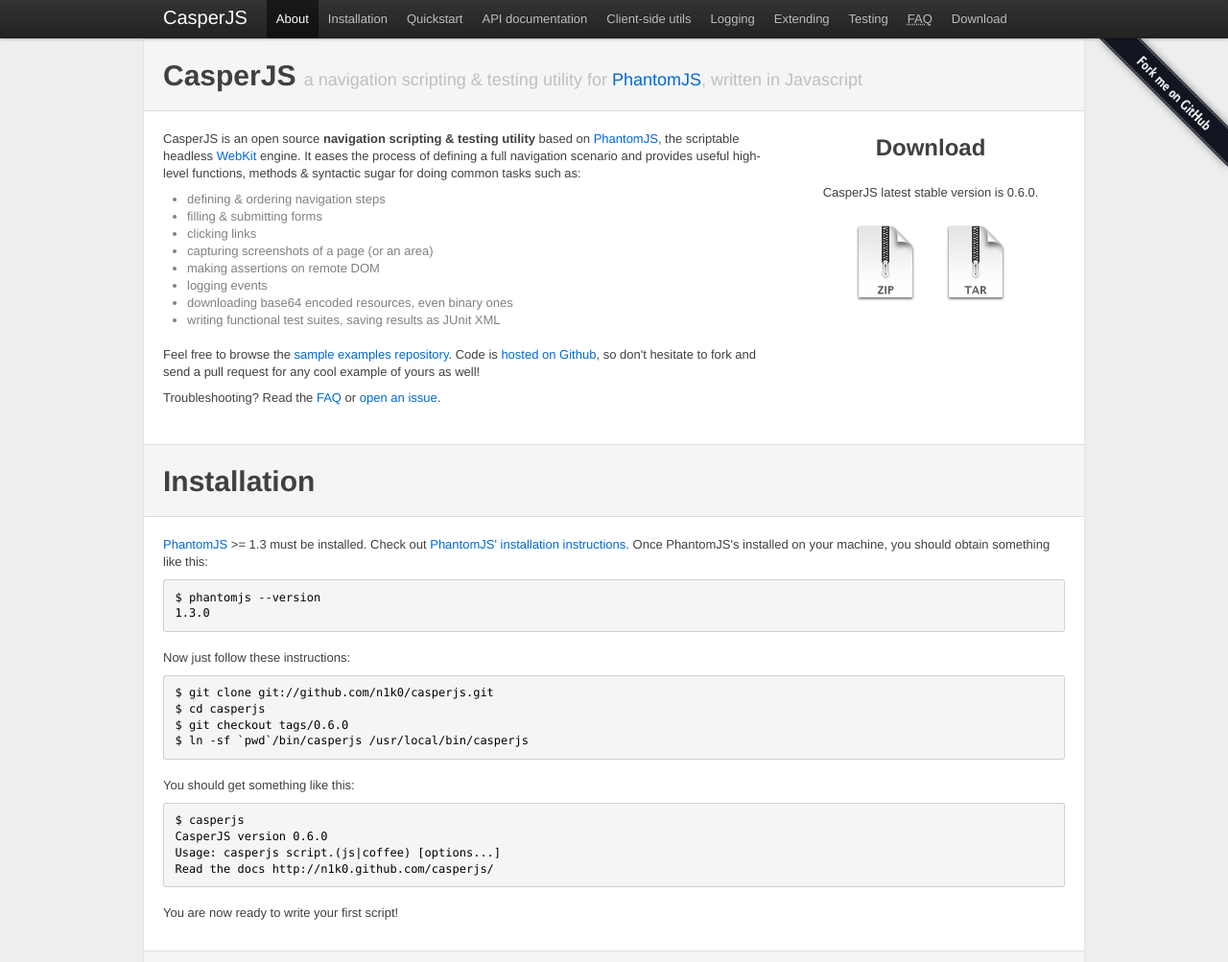
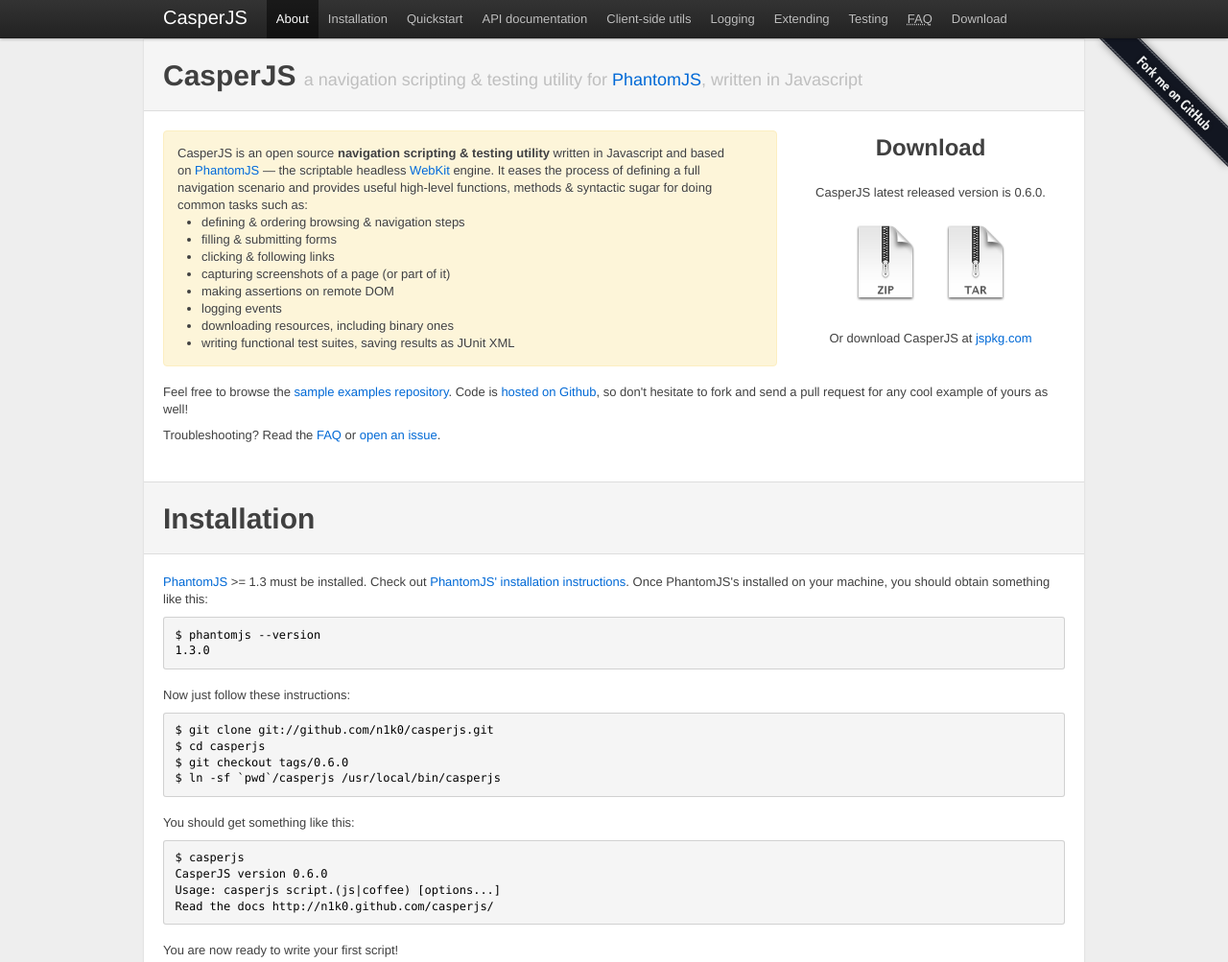
Before and after one commit to casperjs/casperjs, a plain HTML site: page index.html in a window 1280 px wide. Shown: the top 1003 px of the page at 96% size. Drawn offline with Linux system fonts and the light colour scheme; a script that the page names is missing.

Commit message:
improved 0.6.0 docs

```diff
--- a/index.html
+++ b/index.html
@@ -45,22 +45,42 @@
           </div>
           <div class="row">
             <div class="span11">
-              <p> CasperJS is an open source <strong>navigation scripting &amp;
-                  testing utility</strong> based on <a href="http://www.phantomjs.org/">PhantomJS</a>,
-                the scriptable headless <a href="http://www.webkit.org/">WebKit</a>
+              <div class="alert-message block-message">
+                <p>
+                  CasperJS is an open source <strong>navigation scripting &amp;
+                  testing utility</strong> written in Javascript and based on
+                  <a href="http://www.phantomjs.org/">PhantomJS</a> — the scriptable
+                  headless <a href="http://www.webkit.org/">WebKit</a>
                   engine. It eases the process of defining a full navigation
                   scenario and provides useful high-level functions, methods &amp;
-                syntactic sugar for doing common tasks such as: </p>
+                  syntactic sugar for doing common tasks such as:
+                </p>
                 <ul>
-                <li>defining &amp; ordering navigation steps</li>
+                  <li>defining &amp; ordering browsing &amp; navigation steps</li>
                   <li>filling &amp; submitting forms</li>
-                <li>clicking links</li>
-                <li>capturing screenshots of a page (or an area)</li>
+                  <li>clicking &amp; following links</li>
+                  <li>capturing screenshots of a page (or part of it)</li>
                   <li>making assertions on remote DOM</li>
                   <li>logging events</li>
-                <li>downloading base64 encoded resources, even binary ones</li>
+                  <li>downloading resources, including binary ones</li>
                   <li>writing functional test suites, saving results as JUnit XML</li>
                 </ul>
+              </div>
+            </div>
+            <div class="span5 download">
+              <h2>Download</h2>
+              <p>CasperJS latest released version is 0.6.0.</p>
+              <div class="dl-links">
+                <a href="https://github.com/n1k0/casperjs/zipball/0.6.0">
+                  <img src="images/zip.png" border="0" width="90"></a>
+                <a href="https://github.com/n1k0/casperjs/tarball/0.6.0">
+                  <img src="images/tar.png" border="0" width="90"></a>
+              </div>
+              <p>
+                Or download CasperJS at <a href="http://jspkg.com/packages/casperjs">jspkg.com</a>
+              </p>
+            </div>
+            <div class="span16">
               <p> Feel free to browse the <a href="https://github.com/n1k0/casperjs/tree/master/samples">sample
                   examples repository</a>. Code is <a href="https://github.com/n1k0/casperjs">hosted
                   on Github</a>, so don't hesitate to fork and send a pull
@@ -68,13 +88,6 @@
               <p>Troubleshooting? Read the <a href="#faq">FAQ</a> or
               <a href="https://github.com/n1k0/casperjs/issues">open an issue</a>.</p>
             </div>
-            <div class="span5 download">
-              <h2>Download</h2>
-              <p>CasperJS latest stable version is 0.6.0.</p>
-              <div class="dl-links"> <a href="https://github.com/n1k0/casperjs/zipball/0.6.0">
-                  <img src="images/zip.png" border="0" width="90"></a> <a href="https://github.com/n1k0/casperjs/tarball/0.6.0">
-                  <img src="images/tar.png" border="0" width="90"></a> </div>
-            </div>
           </div>
         </section>
         <section id="installation">
@@ -92,7 +105,7 @@
           <pre class="prettyprint"><code class="void">$ git clone git://github.com/n1k0/casperjs.git
 $ cd casperjs
 $ git checkout tags/0.6.0
-$ ln -sf `pwd`/bin/casperjs /usr/local/bin/casperjs
+$ ln -sf `pwd`/casperjs /usr/local/bin/casperjs
 </code></pre>
           <p>You should get something like this:</p>
           <pre class="prettyprint"><code class="void">$ casperjs
@@ -207,7 +220,7 @@
           </div>
           <div class="row">
             <div class="span12">
-              <h2>phantom.Casper</h2>
+              <h2>Casper</h2>
               <p> Casper source code is quite heavily documented using <code>jsdoc</code>,
                 but below you'll find the whole API documentation with sample code. </p>
               <h3 id="phantom_Casper_options"><code>Casper([Object options])</code></h3>
@@ -1045,7 +1058,7 @@
             </div>
             <div class="span4 apitoc">
               <h3>Quick reference</h3>
-              <h4><code>phantom.Casper</code></h4>
+              <h4>The <code>Casper</code> class</h4>
               <ul>
                 <li><a href="#phantom_Casper_options"><code>Casper.options</code></a></li>
                 <li><a href="#phantom_Casper_back"><code>Casper.back()</code></a></li>
@@ -1100,7 +1113,7 @@
               <p> Casper ships with a few client-side utilitites which are
                 injected in the remote DOM environment, and accessible from
                 there through the <code>__utils__</code> object instance of the
-                <code>phantom.Casper.ClientUtils</code> class. </p>
+                <code>ClientUtils</code> class of the <code>clientutils</code> module. </p>
               <p> <span class="label notice">Note</span> These tools are
                 provided to avoid coupling CasperJS to any third-party library
                 like jQuery, Mootools or something; but you can always include
@@ -1215,7 +1228,7 @@
             </div>
             <div class="span4 apitoc">
               <h3>Quick reference</h3>
-              <h4><code>phantom.Casper.ClientUtils</code></h4>
+              <h4>The <code>ClientUtils</code> class</h4>
               <ul>
                 <li><a href="#phantom_Casper_ClientUtils_encode"><code>ClientUtils.encode()</code></a></li>
                 <li><a href="#phantom_Casper_ClientUtils_exists"><code>ClientUtils.exists()</code></a></li>
@@ -1407,7 +1420,7 @@
 </code></pre> </div>
             <div class="span4 apitoc">
               <h3>Quick reference</h3>
-              <h4><code>phantom.Casper.Tester</code></h4>
+              <h4>The <code>Tester</code> class</h4>
               <ul>
                 <li><a href="#phantom_Casper_Tester_assert"><code>Tester.assert()</code></a></li>
                 <li><a href="#phantom_Casper_Tester_assertEval"><code>Tester.assertEval()</code></a></li>
@@ -1496,7 +1509,7 @@
 </code></pre> </div>
             <div class="span4 apitoc">
               <h3>Quick reference</h3>
-              <h4><code>phantom.Casper.Colorizer</code></h4>
+              <h4>The <code>Colorizer</code> class</h4>
               <ul>
                 <li><a href="#phantom_Casper_Colorizer_colorize"><code>Colorizer.colorize()</code></a></li>
                 <li><a href="#phantom_Casper_Colorizer_format"><code>Colorizer.format()</code></a></li>
@@ -1708,7 +1721,7 @@
             <div class="span9">
               <h4 id="faq-self">What the hell is that <code>self</code> thingy everywhere in your examples?</h4>
               <p>
-                It's basically a convention for callbacks in CasperJS: every callback will
+                Basically it's a convention for callbacks in CasperJS: every callback will
                 have the current casper instance passed as a first argument:</p>
               <pre class="prettyprint"><code class="javascript">casper.then(function(self) {
     self.echo('plop');
```
Lines whose indentation alone changed are shown as unchanged.
